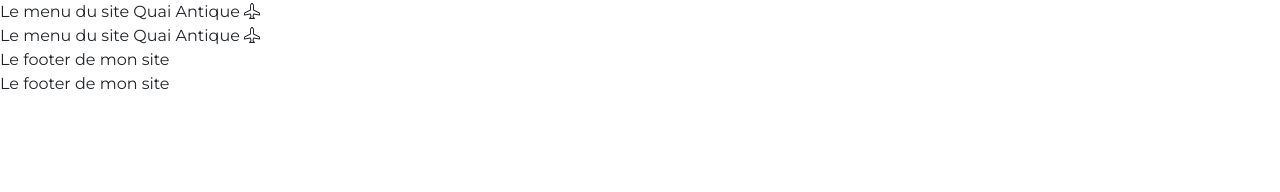
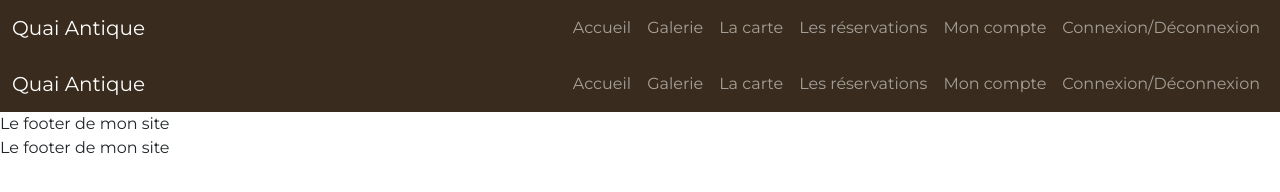
Before and after one commit to Laurie1985/quaiAntique, a website with bundled scripts: page index.html in a window 1280 px wide. Built offline with nearby package versions, Linux system fonts and the light colour scheme; files whose address does not match are found by name; a web font is replaced by a local one.

Commit message:
add site header

```diff
--- a/index.html
+++ b/index.html
@@ -11,7 +11,38 @@
 		<title>Document</title>
 	</head>
 	<body>
-		<header>Le menu du site Quai Antique <i class="bi bi-airplane"></i></header>
+		<header>
+            <nav class="navbar navbar-expand-lg bg-dark" data-bs-theme="dark">
+                <div class="container-fluid">
+                    <a class="navbar-brand" href="#">Quai Antique</a>
+                    <button class="navbar-toggler" type="button" data-bs-toggle="collapse" data-bs-target="#navbarSupportedContent" aria-controls="navbarSupportedContent" aria-expanded="false" aria-label="Toggle navigation">
+                        <span class="navbar-toggler-icon"></span>
+                    </button>
+                    <div class="collapse navbar-collapse" id="navbarSupportedContent">
+                        <ul class="navbar-nav ms-auto mb-2 mb-lg-0">
+                            <li class="nav-item">
+                                <a class="nav-link" href="#">Accueil</a>
+                            </li>
+                            <li class="nav-item">
+                                <a class="nav-link" href="#">Galerie</a>
+                            </li>
+                            <li class="nav-item">
+                                <a class="nav-link" href="#">La carte</a>
+                            </li>
+                            <li class="nav-item">
+                                <a class="nav-link" href="#">Les réservations</a>
+                            </li>
+                            <li class="nav-item">
+                                <a class="nav-link" href="#">Mon compte</a>
+                            </li>
+                            <li class="nav-item">
+                                <a class="nav-link" href="#">Connexion/Déconnexion</a>
+                            </li>
+                        </ul>
+                    </div>
+                </div>
+            </nav>
+        </header>
 
 		<main id="main-page"></main>
 
```
